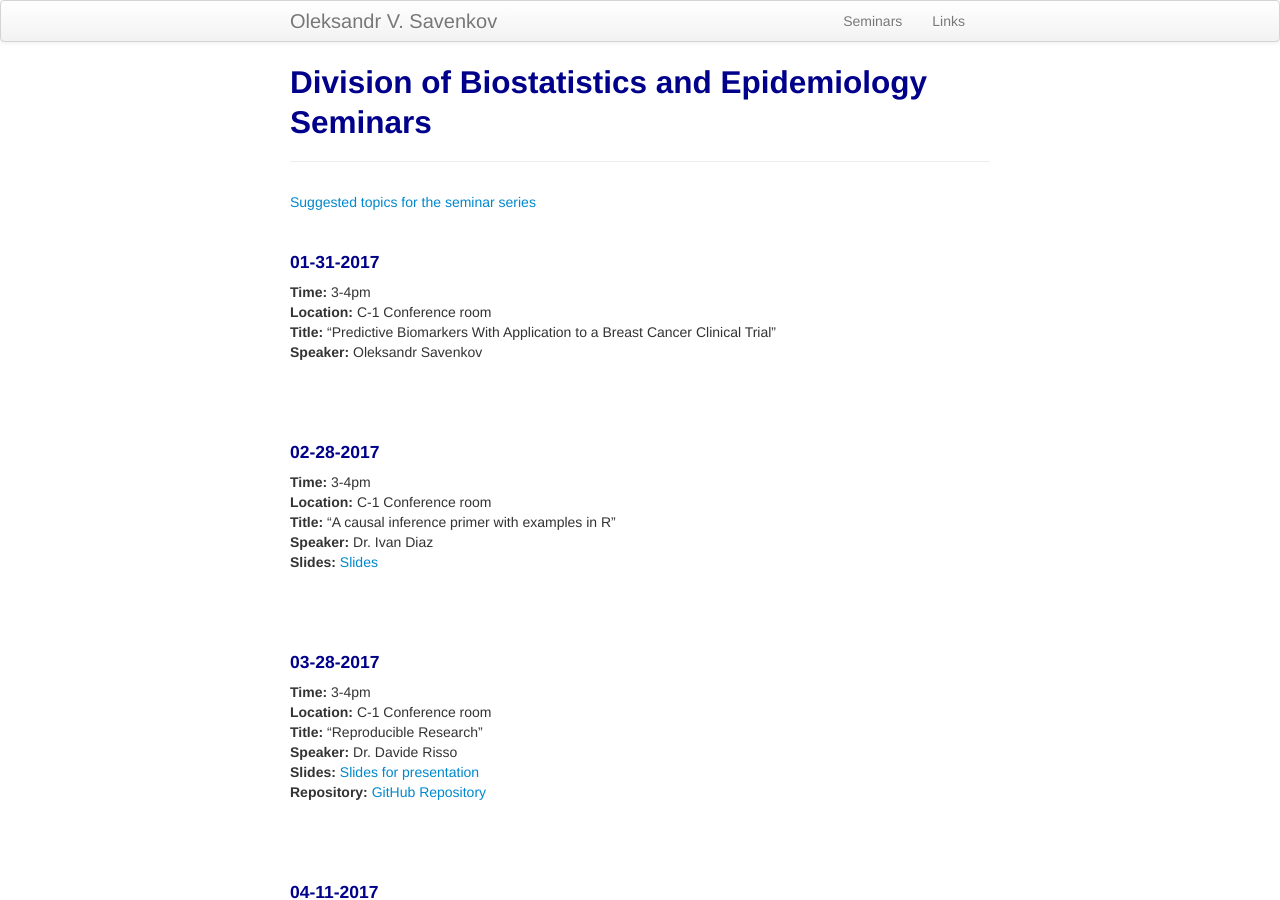
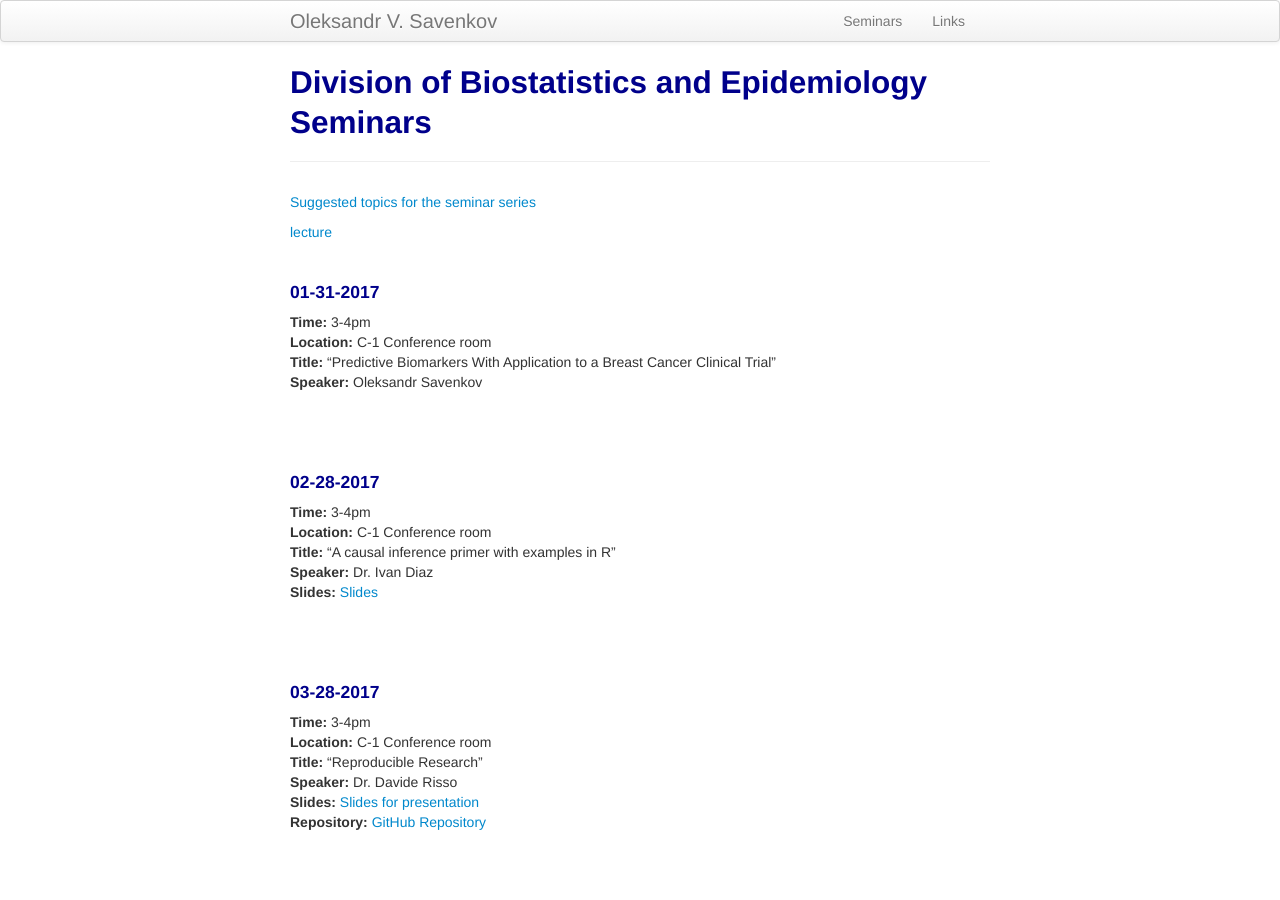
Before and after one commit to ovsavenkov/ovsavenkov.github.io, a Jekyll site: the page built from seminars.md, in a window 1280 px wide and 900 px high. Built offline with Jekyll 4.4.1, drawn with Linux system fonts in a browser that asks for light colours.

Commit message:
add slided for urology department

```diff
--- a/seminars.md
+++ b/seminars.md
@@ -4,6 +4,8 @@ title: Division of Biostatistics and Epidemiology Seminars
 description: Division of Biostatistics and Epidemiology Seminars
 ---
 [Suggested topics for the seminar series](https://docs.google.com/spreadsheets/d/1KrXSiqZPRx9iDV3CXFLiEDMdu_SPZcRrTJW1_Yy4Dhs/edit#gid=0)
+
+[lecture](../slides/lecture_1219.pdf)
 
 <br>
 
```
Also changed, not shown: 1 other file.
